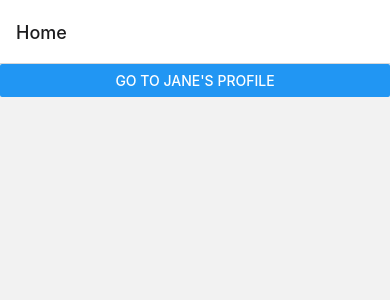
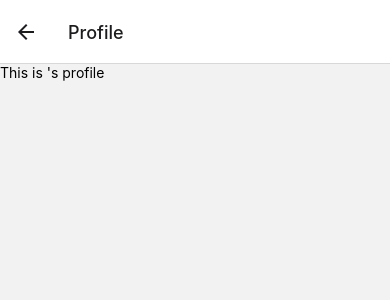
Before and after one commit to AdamIverson/Nov12, a React Native app: screen /Profile in a window 390 px wide. Shown: the top 300 px of the page. Built offline with nearby package versions, Linux system fonts and the light colour scheme.

Commit message:
two pages, but from the app.js

```diff
--- a/App.js
+++ b/App.js
@@ -37,7 +37,13 @@ const App = Node = () => {
           navigation.navigate('Profile')
         }/>
     )
-  }
+  };
+
+  const Profile = ({ navigation, route }) => {
+    return (
+      <Text>This is {route.params}'s profile</Text>
+    )
+  };
 
   return (
     <NavigationContainer>
@@ -45,9 +51,9 @@ const App = Node = () => {
       <Stack.Screen
           name="Home"
           component={HomeScreen}
-          // options={{ title: 'Welcome' }}
+          options={{ title: 'Welcome' }}
         />
-        {/* <Stack.Screen name="Profile" component={Profile()}/> */}
+        <Stack.Screen name="Profile" component={Profile}/>
       </Stack.Navigator>
     </NavigationContainer>
   );
--- a/components/Profile.jsx
+++ b/components/Profile.jsx
@@ -3,7 +3,7 @@ import { Button, Text, View } from 'react-native';
 
 const Profile = ({ navigation, route }) => {
   return (
-    <Text>This is TODD's profile</Text>
+    <Text>This is {route.params.name}'s profile</Text>
   )
 };
 
```
